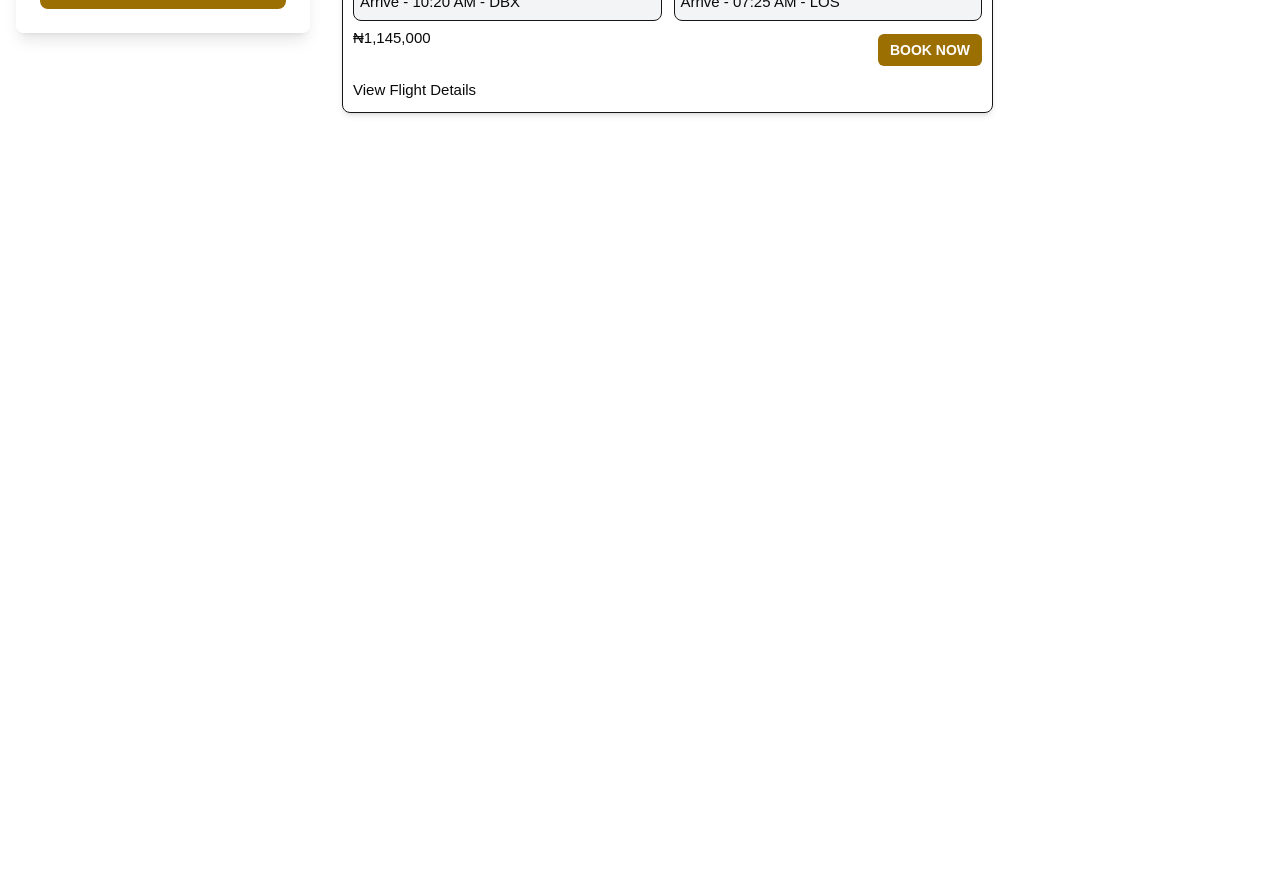
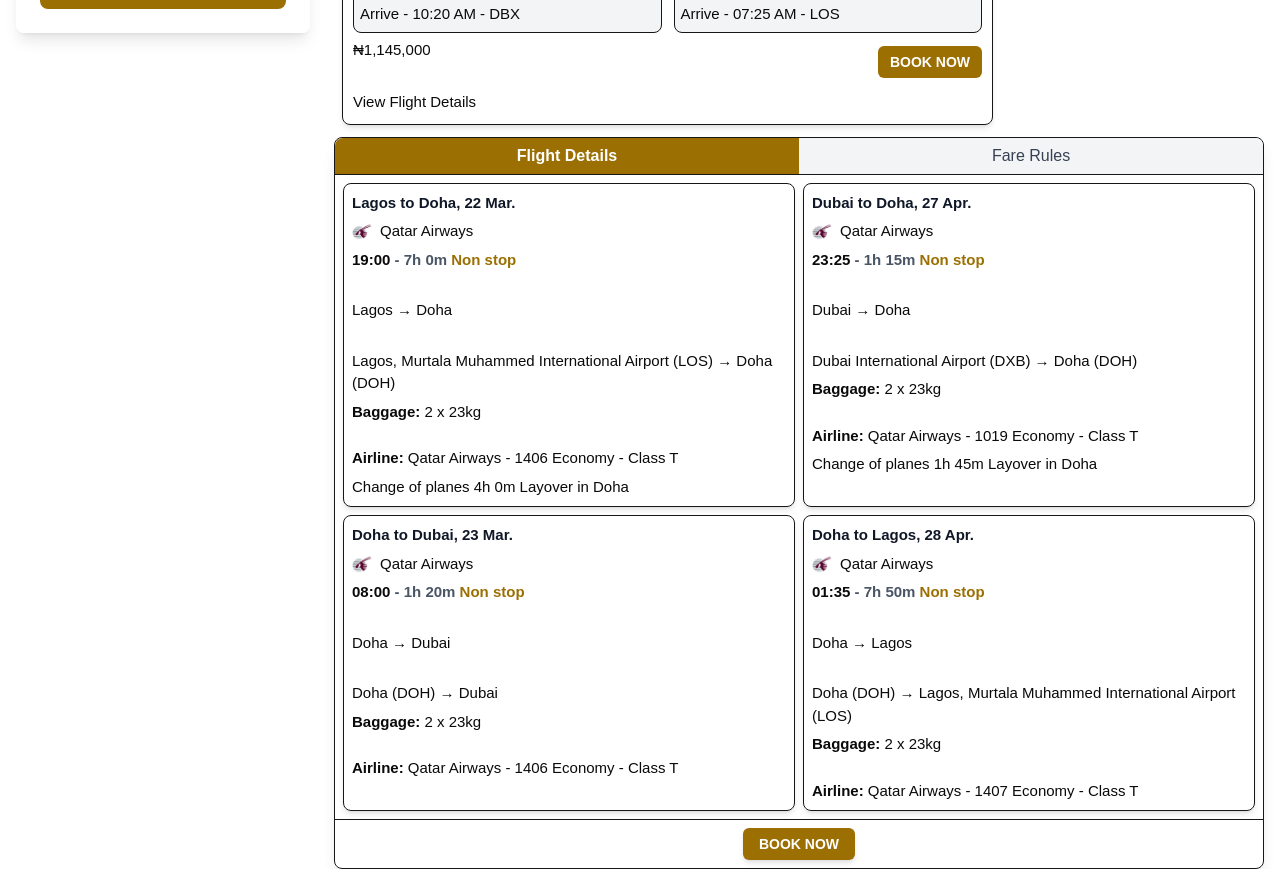
Before and after one commit to ocitec/oci-web-app-frontend, a Next.js app: page /SearchResult in a window 1280 px wide. Shown: the part 1560-2429 px from the top of the page. Before the commit the page ends 1673 px from the top, so only its background shows below. Built offline with nearby package versions, Linux system fonts and the light colour scheme.

Commit message:
flight details

```diff
--- a/app/SearchResult/page.tsx
+++ b/app/SearchResult/page.tsx
@@ -7,6 +7,7 @@ import SearchFlightResult from '../components/SearchPage/SearchFlightResult';
 import Filters from '../components/SearchPage/Filters';
 import AirlineTable from '../components/SearchPage/AirlineTable';
 import FlightList from '../components/SearchPage/FlightList';
+import FlightDetails from '../components/SearchPage/FlightDetails';
 
 export default function SearchResult() {
   const searchParams = useSearchParams();
@@ -31,15 +32,16 @@ export default function SearchResult() {
           <div className="lg:col-span-1 relative z-10">
             <Filters />
           </div>
-          <div className="lg:col-span-3 relative z-10">
-
-              <div className="mb-4">
+          <div className="lg:col-span-3 relative z-10 space-y-3">
+              <div className="bg-white/90 backdrop-blur-sm rounded-lg p-2 shadow-lg">
                 <AirlineTable />
               </div>
               <div>
                 <FlightList />
               </div>
-
+              <div>
+                <FlightDetails />
+              </div>
           </div>
         </div>
       </div>
--- a/app/components/SearchPage/FlightDetails.tsx
+++ b/app/components/SearchPage/FlightDetails.tsx
@@ -0,0 +1,184 @@
+import Image from "next/image";
+import React, { FC } from "react";
+
+// Types
+interface Flight {
+  title: string;
+  departureTime: string;
+  duration: string;
+  stops: string;
+  from: string;
+  to: string;
+  fromFull: string;
+  toFull: string;
+  airline: string;
+  layover?: string;
+}
+
+interface FlightSegmentProps {
+  title: string;
+  flight: Flight;
+}
+
+interface TabButtonProps {
+  active?: boolean;
+  children: React.ReactNode;
+  onClick?: () => void;
+  position?: 'left' | 'right';
+}
+
+interface FareRule {
+  title: string;
+  content: string;
+}
+
+// Tab Button Component
+const TabButton: FC<TabButtonProps> = ({ active, children, onClick, position }) => (
+  <button
+    onClick={onClick}
+    className={`flex-1 py-1.5 text-center transition-colors focus:ring-2 focus:ring-inset ${
+      active
+        ? "font-semibold bg-[#9c6f03] text-white hover:bg-[#e5a711] focus:ring-yellow-500"
+        : "bg-gray-100 text-gray-700 hover:bg-gray-200 focus:ring-gray-300"
+    } ${position === 'left' ? 'rounded-tl-lg' : position === 'right' ? 'rounded-tr-lg' : ''}`}
+  >
+    {children}
+  </button>
+);
+
+// Flight Segment Component
+const FlightSegment: FC<FlightSegmentProps> = ({ title, flight }) => (
+  <div className="bg-white/90 backdrop-blur-sm shadow-md border p-2 rounded-lg flex flex-col gap-1.5 hover:shadow-lg transition-shadow focus-within:ring-2 focus-within:ring-yellow-500">
+    <h3 className="text-base font-semibold text-gray-900">{title}</h3>
+    <div className="flex items-center gap-2">
+      <Image src="/qatar.png" alt="Qatar Airways" width={20} height={20} className="object-contain" />
+      <p className="text-sm font-semibold text-gray-800">Qatar Airways</p>
+    </div>
+    <div className="flex flex-col gap-1">
+      <p className="text-base font-bold text-gray-900">
+        {flight.departureTime} <span className="text-gray-600">- {flight.duration}</span> <span className="text-[#9c6f03] font-semibold">{flight.stops}</span>
+      </p>
+      <p className="text-gray-700 text-sm">{flight.from} → {flight.to}</p>
+      <p className="text-gray-500 text-xs">{flight.fromFull} → {flight.toFull}</p>
+    </div>
+    <div className="text-xs text-gray-700 space-y-0.5">
+      <p><strong>Baggage:</strong> 2 x 23kg</p>
+      <p><strong>Airline:</strong> {flight.airline}</p>
+    </div>
+    {flight.layover && <p className="text-xs text-[#9c6f03] font-semibold">{flight.layover}</p>}
+  </div>
+);
+
+// Flight Details Component
+const FlightDetails: FC = () => {
+  const [activeTab, setActiveTab] = React.useState<'details' | 'rules'>('details');
+
+  const flights: Flight[] = [
+    {
+      title: "Lagos to Doha, 22 Mar.",
+      departureTime: "19:00",
+      duration: "7h 0m",
+      stops: "Non stop",
+      from: "Lagos",
+      to: "Doha",
+      fromFull: "Lagos, Murtala Muhammed International Airport (LOS)",
+      toFull: "Doha (DOH)",
+      airline: "Qatar Airways - 1406 Economy - Class T",
+      layover: "Change of planes 4h 0m Layover in Doha",
+    },
+    {
+      title: "Dubai to Doha, 27 Apr.",
+      departureTime: "23:25",
+      duration: "1h 15m",
+      stops: "Non stop",
+      from: "Dubai",
+      to: "Doha",
+      fromFull: "Dubai International Airport (DXB)",
+      toFull: "Doha (DOH)",
+      airline: "Qatar Airways - 1019 Economy - Class T",
+      layover: "Change of planes 1h 45m Layover in Doha",
+    },
+    {
+      title: "Doha to Dubai, 23 Mar.",
+      departureTime: "08:00",
+      duration: "1h 20m",
+      stops: "Non stop",
+      from: "Doha",
+      to: "Dubai",
+      fromFull: "Doha (DOH)",
+      toFull: "Dubai",
+      airline: "Qatar Airways - 1406 Economy - Class T",
+    },
+    {
+      title: "Doha to Lagos, 28 Apr.",
+      departureTime: "01:35",
+      duration: "7h 50m",
+      stops: "Non stop",
+      from: "Doha",
+      to: "Lagos",
+      fromFull: "Doha (DOH)",
+      toFull: "Lagos, Murtala Muhammed International Airport (LOS)",
+      airline: "Qatar Airways - 1407 Economy - Class T",
+    },
+  ];
+
+  const fareRules: FareRule[] = [
+    {
+      title: "Cancellation Policy",
+      content: "Cancellation fee of $100 applies before departure. Non-refundable after departure."
+    },
+    {
+      title: "Baggage Rules",
+      content: "2 pieces of checked baggage (23kg each) included. Excess baggage fees apply."
+    }
+  ];
+
+  return (
+    <div className="bg-white/90 backdrop-blur-sm shadow-lg rounded-lg relative z-10 border">
+      {/* Tabs */}
+      <div className="flex border-b">
+        <TabButton
+          active={activeTab === 'details'}
+          onClick={() => setActiveTab('details')}
+          position="left"
+        >
+          Flight Details
+        </TabButton>
+        <TabButton
+          active={activeTab === 'rules'}
+          onClick={() => setActiveTab('rules')}
+          position="right"
+        >
+          Fare Rules
+        </TabButton>
+      </div>
+
+      {/* Flight Cards */}
+      <div className="grid grid-cols-2 gap-2 p-2">
+        {activeTab === 'details' ? (
+          flights.map((flight, index) => (
+            <FlightSegment key={index} title={flight.title} flight={flight} />
+          ))
+        ) : (
+          <div className="col-span-2 text-sm text-gray-700 space-y-2">
+            {fareRules.map((rule, index) => (
+              <div key={index} className="bg-white/90 backdrop-blur-sm shadow-md border p-2 rounded-lg">
+                <h3 className="font-semibold text-gray-900 mb-1">{rule.title}</h3>
+                <p>{rule.content}</p>
+              </div>
+            ))}
+          </div>
+        )}
+      </div>
+
+      {/* Book Now Button */}
+      <div className="p-2 flex justify-center border-t">
+        <button className="bg-[#9c6f03] hover:bg-[#e5a711] text-white px-4 py-1.5 font-semibold rounded-md shadow-md transition-colors text-sm focus:ring-2 focus:ring-yellow-500 focus:ring-offset-2">
+          BOOK NOW
+        </button>
+      </div>
+    </div>
+  );
+};
+
+export default FlightDetails;
```
